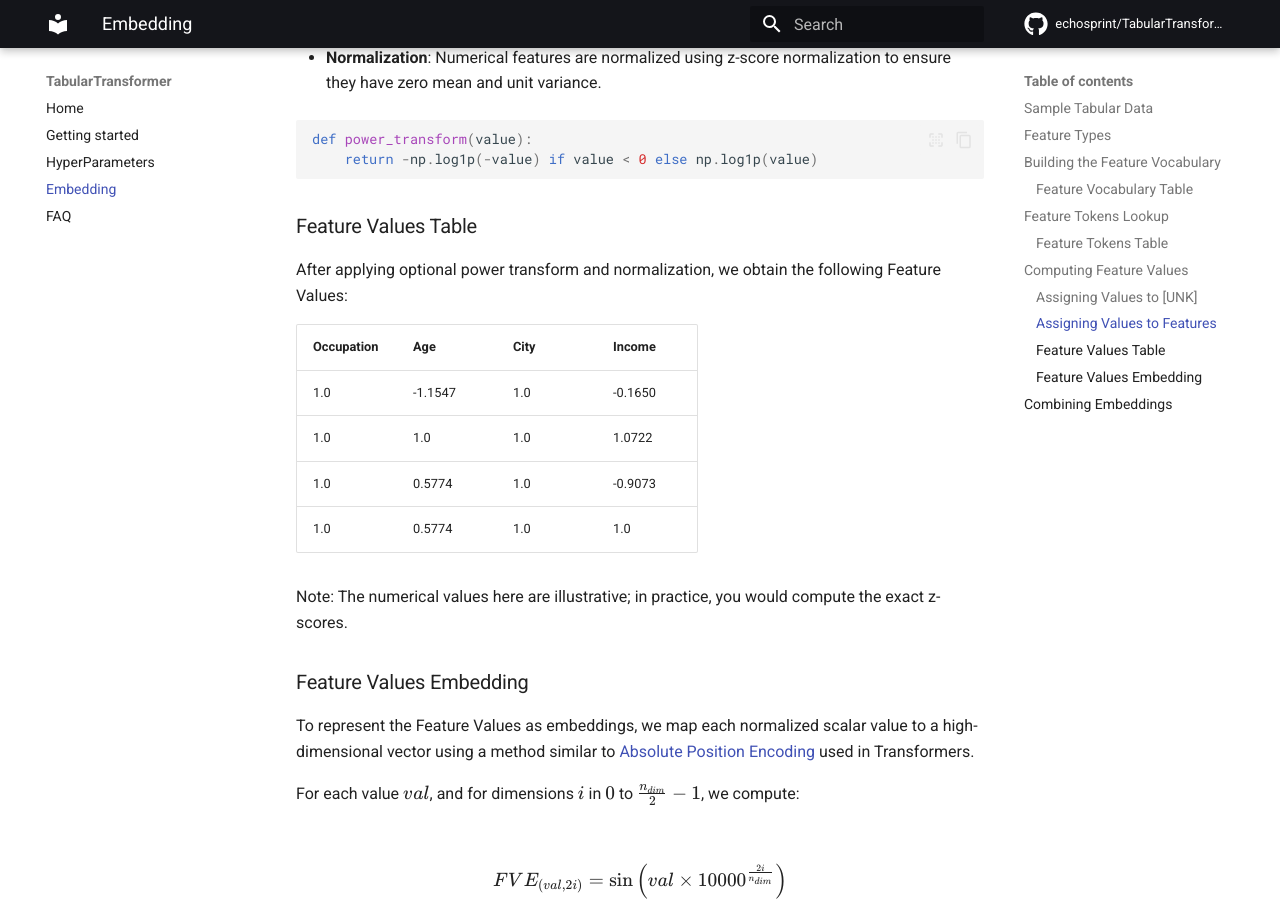
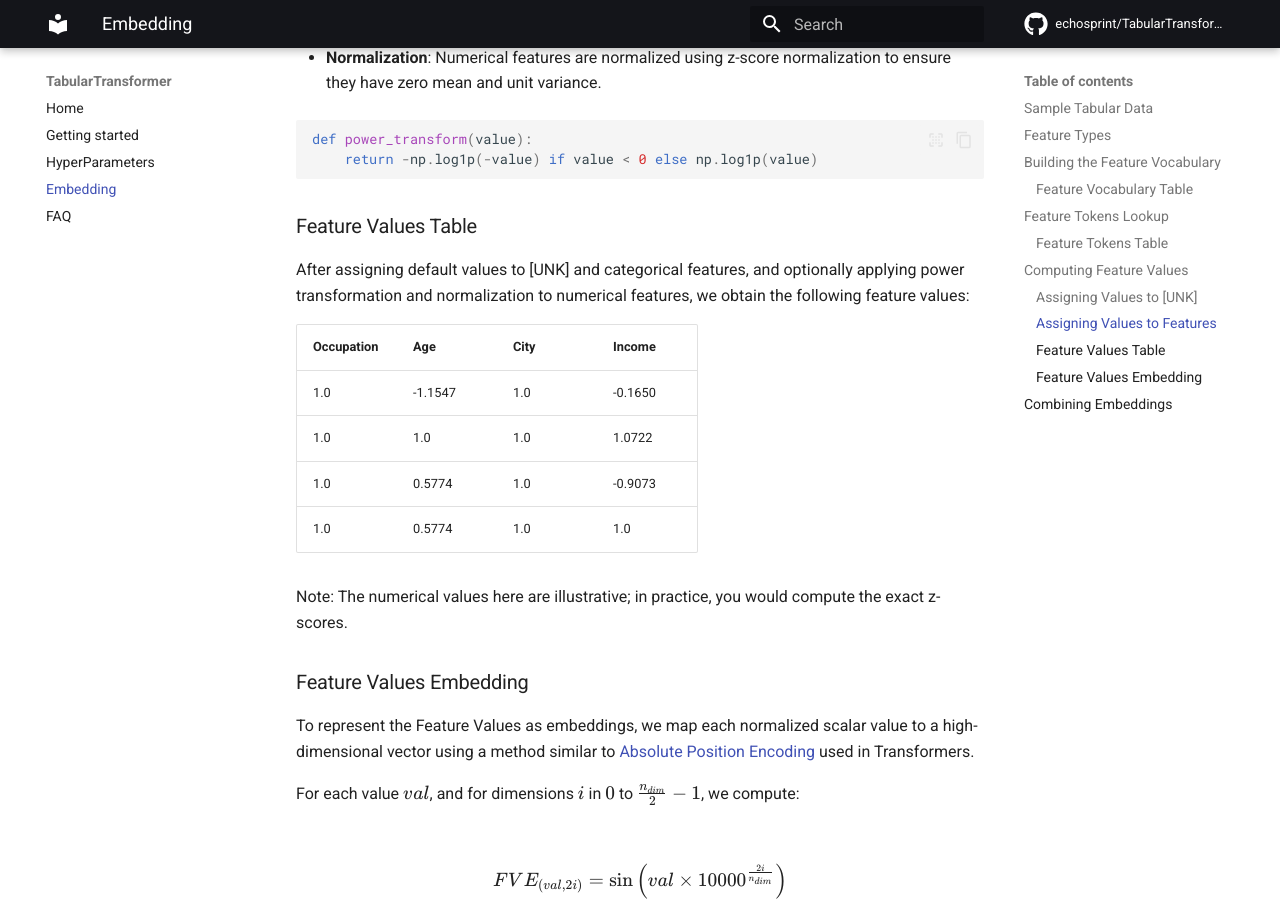
Before and after one commit to echosprint/TabularTransformer, an MkDocs documentation site: the page built from docs/embedding.md, in a window 1280 px wide and 900 px high, scrolled down 3196 px. Built offline with MkDocs 1.6.1 and Material for MkDocs 9.7.7, drawn with Linux system fonts in a browser that asks for light colours; comment, search, counter and statistics services are not loaded.

Commit message:
Embedding

```diff
--- a/docs/embedding.md
+++ b/docs/embedding.md
@@ -101,7 +101,7 @@ def power_transform(value):
 
 ### Feature Values Table
 
-After applying optional power transform and normalization, we obtain the following Feature Values:
+After assigning default values to [UNK] and categorical features, and optionally applying power transformation and normalization to numerical features, we obtain the following feature values:
 
 | Occupation | Age    | City | Income  |
 |------------|--------|------|---------|
```
